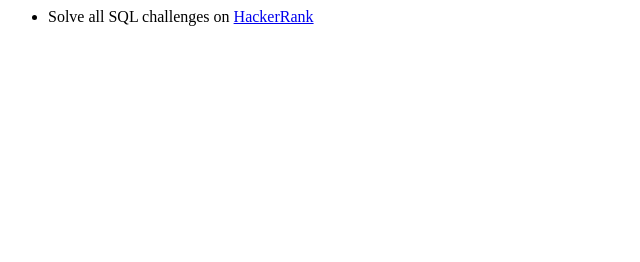
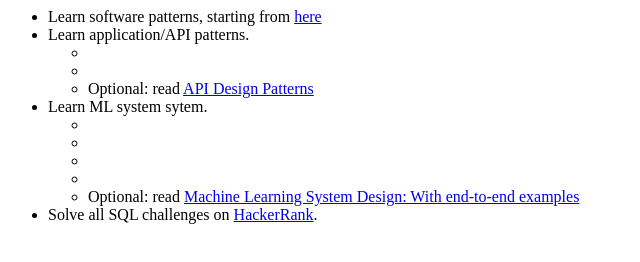
Before and after one commit to tavetisyan95/tavetisyan95.github.io, a plain HTML site: page index.html in a window 1280 px wide. Shown: the whole page, without its empty margins (0-640 px from the left). Drawn offline with Linux system fonts and the light colour scheme.

Commit message:
add learning goals

```diff
--- a/index.html
+++ b/index.html
@@ -1,3 +1,23 @@
 <ul>
-    <li>Solve all SQL challenges on <a href="https://www.hackerrank.com/domains/sql">HackerRank</a></li>
+    <li>Learn software patterns, starting from <a href="https://refactoring.guru/">here</a></li>
+    <li>Learn application/API patterns.</a></li>
+        <ul>
+            <li><a href="https://microservice-api-patterns.org"></a></li>
+            <li><a href="https://learn.microsoft.com/en-us/azure/architecture/guide/"></a></li>
+            <li>Optional: read <a href="https://books.google.am/books/about/API_Design_Patterns.html?id=XWU0EAAAQBAJ&source=kp_book_description&redir_esc=y">
+                API Design Patterns
+            </a></li>
+        </ul>
+    <li>Learn ML system sytem.</li>
+        <ul>
+            <li><a href="https://madewithml.com/"></a></li>
+            <li><a href="https://madewithml.com/"></a></li>
+            <li><a href="https://developers.google.com/machine-learning/crash-course/production-ml-systems"></a></li>
+            <li><a href="https://github.com/CathyQian/Machine-Learning-System-Design"></a></li>
+            <li>Optional: read <a href="https://books.google.am/books/about/Machine_Learning_System_Design.html?id=TSU-EQAAQBAJ&source=kp_book_description&redir_esc=y">
+                Machine Learning System Design: With end-to-end examples
+                </a>
+            </li>
+        </ul>
+    <li>Solve all SQL challenges on <a href="https://www.hackerrank.com/domains/sql">HackerRank</a>.</li>
 </ul>
```
